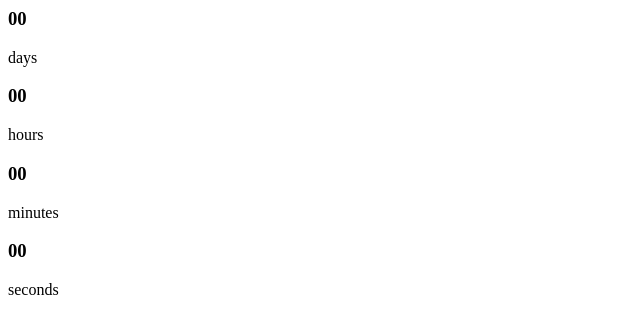
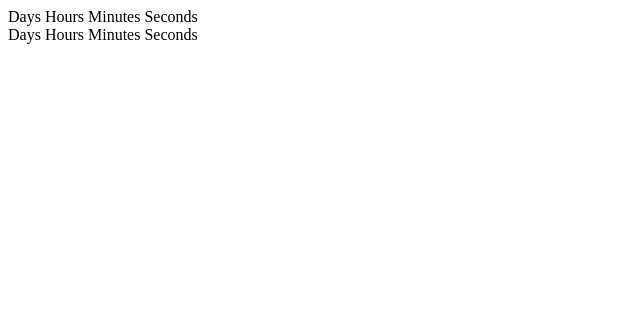
Before and after one commit to WebilyBE/countdown, a plain HTML site: page index.html in a window 1280 px wide. Shown: the whole page, without its empty margins (0-640 px from the left). Drawn offline with Linux system fonts and the light colour scheme.

Commit message:
Update index.html

```diff
--- a/index.html
+++ b/index.html
@@ -1,20 +1,12 @@
-<div class="countdown" data-date="Feb 15 2024">
-  <div>
-    <div>
-      <h3 data-days>00</h3>
-      <p>days</p>
-    </div>
-    <div>
-      <h3 data-hours>00</h3>
-      <p>hours</p>
-    </div>
-    <div>
-      <h3 data-minutes>00</h3>
-      <p>minutes</p>
-    </div>
-    <div>
-      <h3 data-seconds>00</h3>
-      <p>seconds</p>
-    </div>
-  </div>
+<div class="countdown" data-date="July 1, 2026 00:00:00">
+	<span data-days></span> Days
+	<span data-hours></span> Hours
+	<span data-minutes></span> Minutes
+	<span data-seconds></span> Seconds
 </div>
+<div class="countdown" data-date="July 24, 2025 20:33:17">
+	<span data-days></span> Days
+	<span data-hours></span> Hours
+	<span data-minutes></span> Minutes
+	<span data-seconds></span> Seconds
+</div>
```
